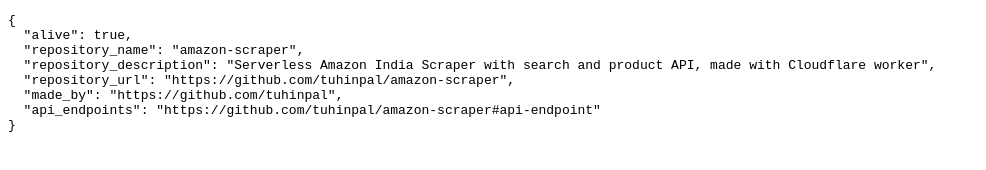
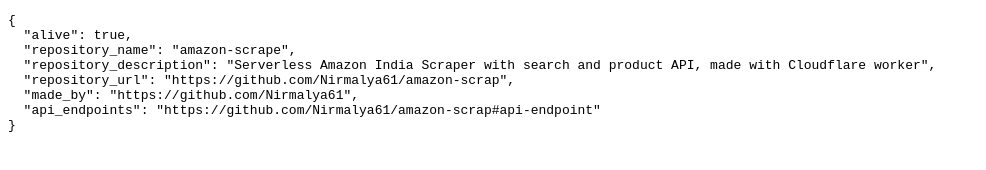
Before and after one commit to Nirmalya61/amazon-scrap, a website: page index.html in a window 1280 px wide. Shown: the whole page, without its empty margins (0-986 px from the left). Drawn offline with Linux system fonts and the light colour scheme.

Commit message:
Update index.html

```diff
--- a/index.html
+++ b/index.html
@@ -6,11 +6,11 @@
   <body>
   <pre style="word-wrap: break-word; white-space: pre-wrap;">{
   "alive": true,
-  "repository_name": "amazon-scraper",
+  "repository_name": "amazon-scrape",
   "repository_description": "Serverless Amazon India Scraper with search and product API, made with Cloudflare worker",
-  "repository_url": "https://github.com/tuhinpal/amazon-scraper",
-  "made_by": "https://github.com/tuhinpal",
-  "api_endpoints": "https://github.com/tuhinpal/amazon-scraper#api-endpoint"
+  "repository_url": "https://github.com/Nirmalya61/amazon-scrap",
+  "made_by": "https://github.com/Nirmalya61",
+  "api_endpoints": "https://github.com/Nirmalya61/amazon-scrap#api-endpoint"
 }
 </pre>
   </body>
```
